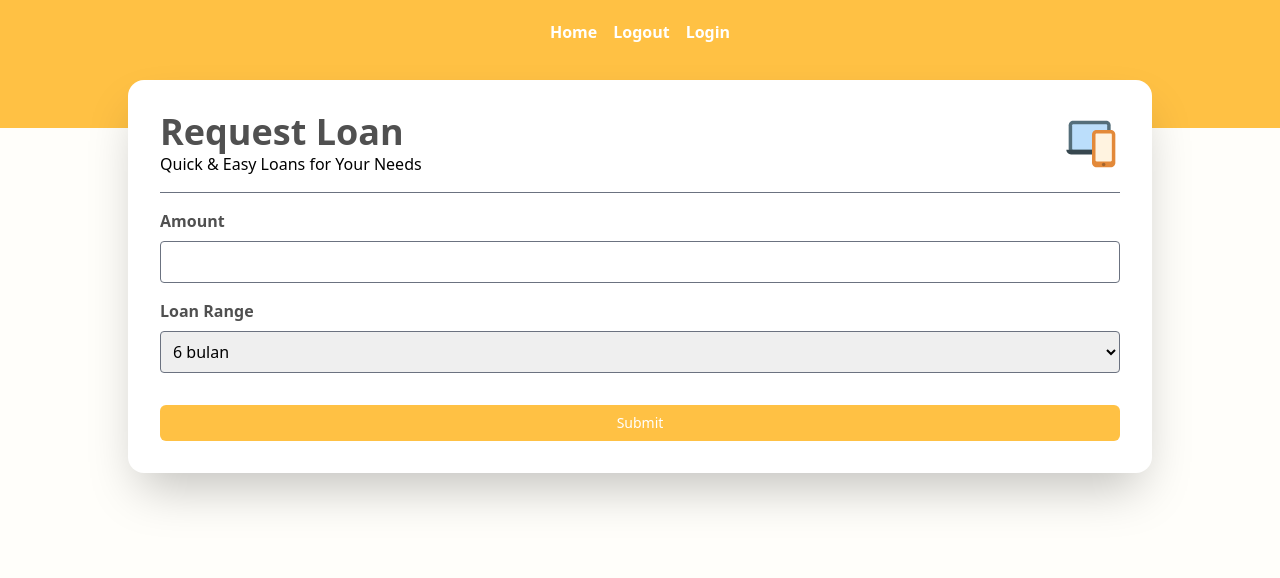
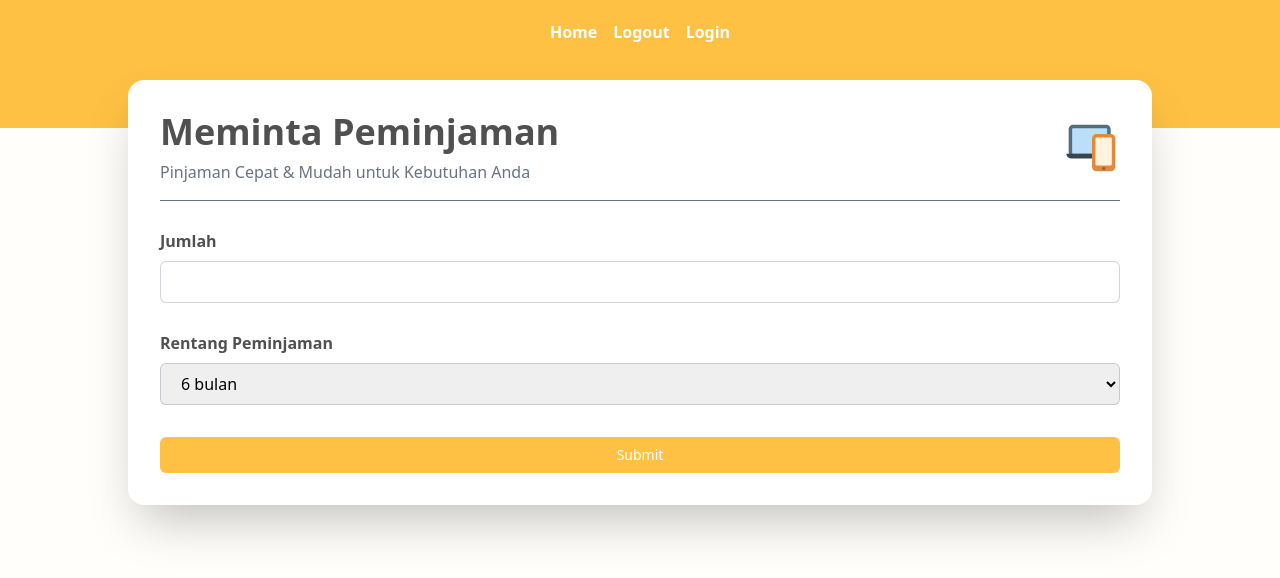
Before and after one commit to TinTinWinata/technoscape-frontend, a React (Vite) app: page /request-loan in a window 1280 px wide. Shown: the top 578 px of the page. Built offline with nearby package versions, Linux system fonts and the light colour scheme.

Commit message:
refactor: request - loan

```diff
--- a/src/pages/request-loan.tsx
+++ b/src/pages/request-loan.tsx
@@ -30,9 +30,9 @@ export const RequestLoan = () => {
         <div className="w-[80%] bg-white d-flex rounded-2xl shadow-2xl p-8">
           <div className="w-full flex flex-row justify-between pb-4 border-b border-gray-500">
             <div>
-              <p className="font-bold text-4xl text-font">Request Loan</p>
-              <p className="font-secondaryFont">
-                Quick & Easy Loans for Your Needs
+              <p className="font-bold text-4xl text-font">Meminta Peminjaman</p>
+              <p className="mt-2 text-gray-500 font-secondaryFont">
+                Pinjaman Cepat & Mudah untuk Kebutuhan Anda
               </p>
             </div>
             <div className="flex justify-center items-center">
@@ -40,24 +40,24 @@ export const RequestLoan = () => {
             </div>
           </div>
           <form onSubmit={requestLoan}>
-            <div className="flex flex-col mt-4 gap-2">
+            <div className="flex flex-col mt-7 gap-2">
               <label htmlFor="amount" className="font-bold text-font">
-                Amount
+                Jumlah
               </label>
               <input
                 name="loan_amount"
                 type="number"
-                className="rounded p-2 border border-gray-500"
+                className="rounded-md focus:outline-none py-2 px-4 border border-gray-500 border-opacity-30"
               />
             </div>
-            <div className="flex flex-col my-4 gap-2">
+            <div className="flex flex-col mb-4 mt-7 gap-2">
               <label htmlFor="range" className="font-bold text-font">
-                Loan Range
+                Rentang Peminjaman
               </label>
               <select
                 name="loan_days_term"
                 id=""
-                className="rounded p-2 border border-gray-500"
+                className="rounded-md focus:outline-none py-2 px-4 border border-gray-500 border-opacity-30"
               >
                 <option value="6">6 bulan</option>
                 <option value="9">9 bulan</option>
```
